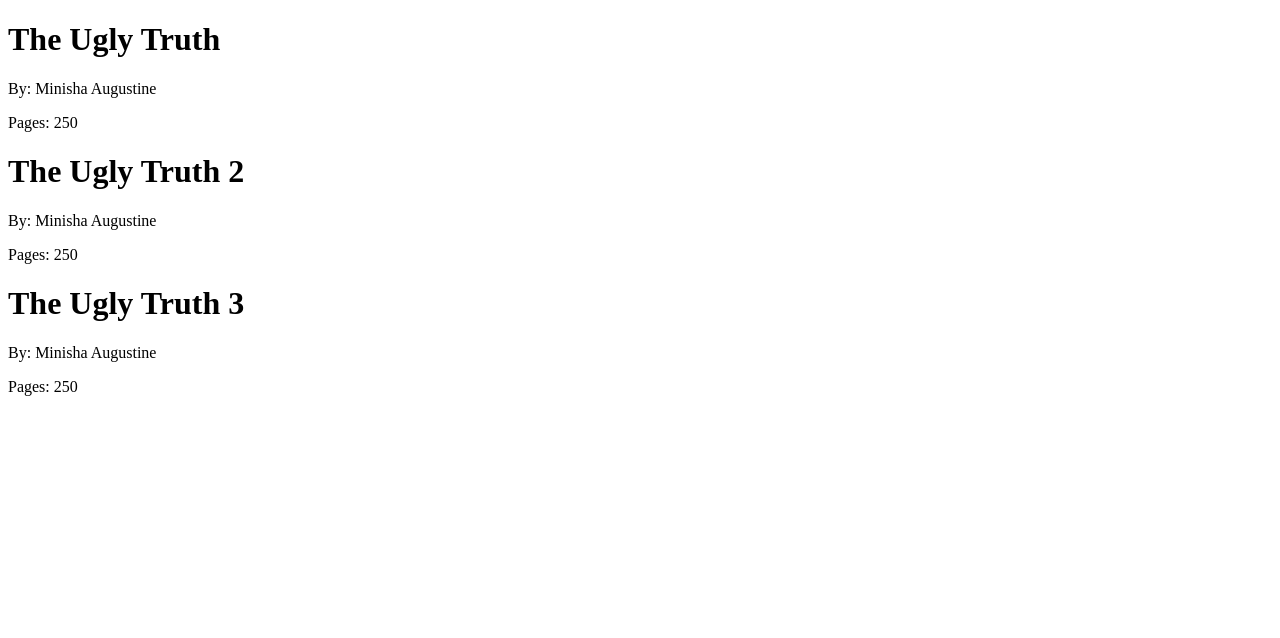
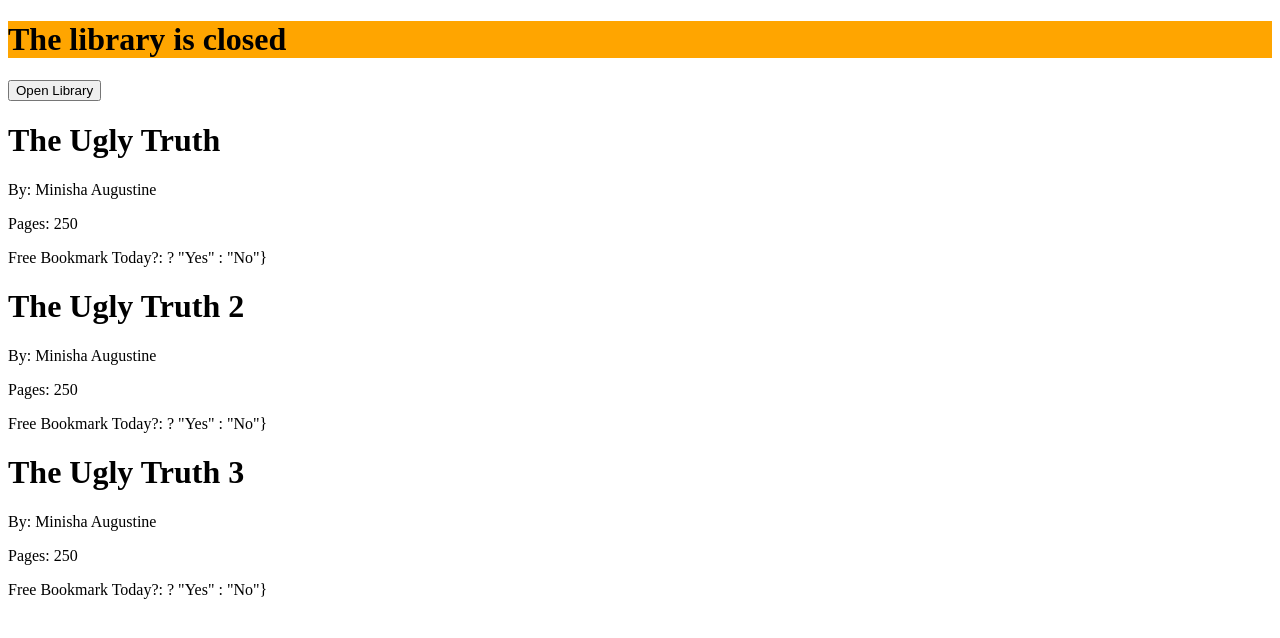
Before and after one commit to differentsyntax/BrushUpReact, a React (Create React App) app: page / in a window 1280 px wide. Shown: the top 638 px of the page. Built offline with nearby package versions, Linux system fonts and the light colour scheme.

Commit message:
concept of state, and setting it locally and globally

```diff
--- a/src/index.js
+++ b/src/index.js
@@ -7,28 +7,50 @@ const bookList = [
   {"title":"The Ugly Truth 3", "author":"Minisha Augustine", "pages": 250}
 ]
 
-const Book = ({ title, author, pages }) => {
+const Book = ({ title, author, pages, freeBookmark }) => {
   return (
     <div>
       <h1>{title}</h1>
       <p> By: {author}</p>
       <p> Pages: {pages}</p>
+      <p> Free Bookmark Today?: {freeBookmark} ? "Yes" : "No"} </p>
     </div>
   )
 }
 
-const Library = ({books}) => {
+class Library extends Component {
+
+  state = {
+    open: false,
+    freeBookmark: true
+   }
+
+  toggle = () => {
+    this.setState(prevState => ({
+      open: !prevState.open
+    }))
+  }
+
+  render(){
+    var style = {
+      backgroundColor: 'Orange'
+    }
+    const {books} = this.props // const books = this.props.books
     return (
       <div>
+        <h1 style = {style} >The library is {this.state.open ? "open" : "closed" }</h1>
+    <button onClick = {this.toggle}>{this.state.open ? "Shut Down" : "Open Library"}</button>
         {books.map(
-        (book,i) => <Book key = {i}
+          (book,i) => <Book key = {i} // unique identifier key for mapping
                             title = {book.title}
                             author = {book.author}
                             pages = {book.pages}>
+                            freeBookmark = {this.state.freeBookmark}
                       </Book>
         )}
       </div>
     )
+  }
 }
 
 render(
```
Lines whose indentation alone changed are shown as unchanged.
